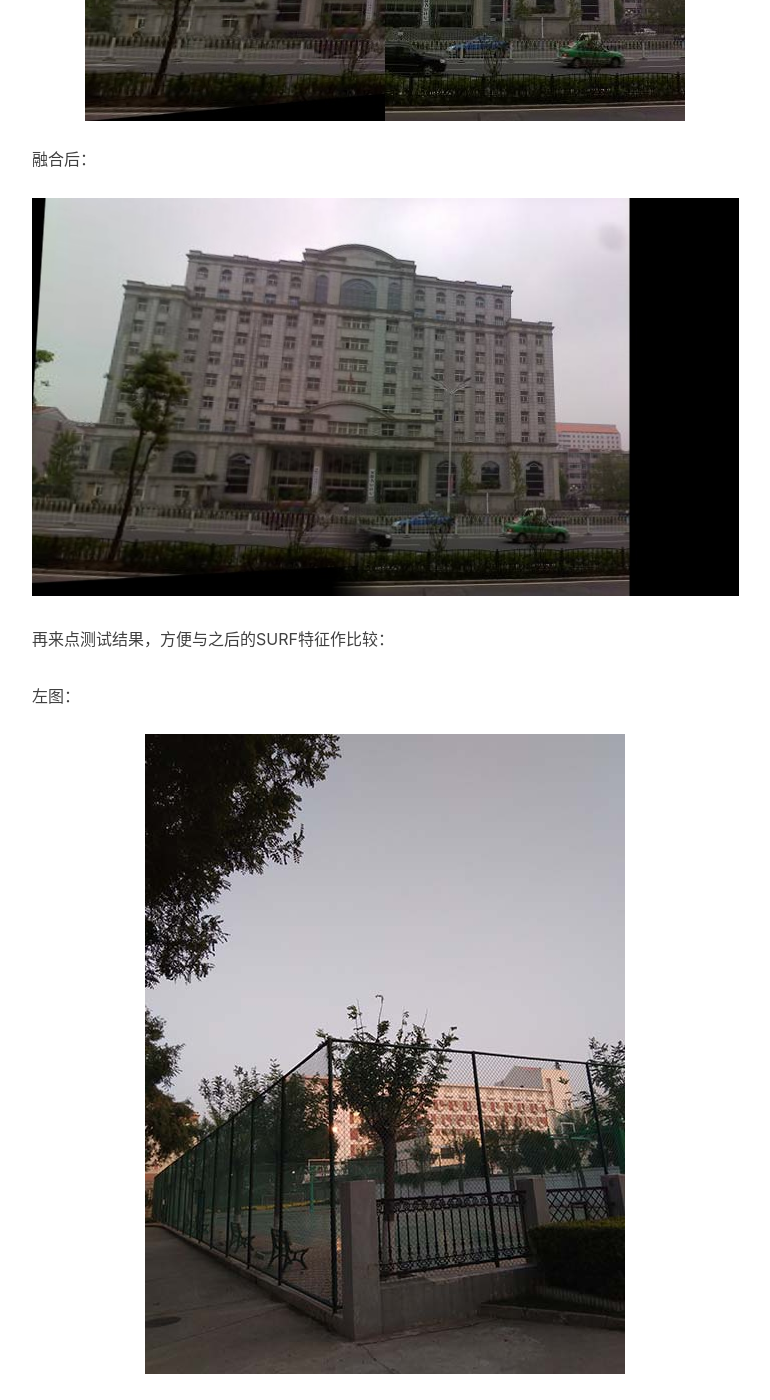
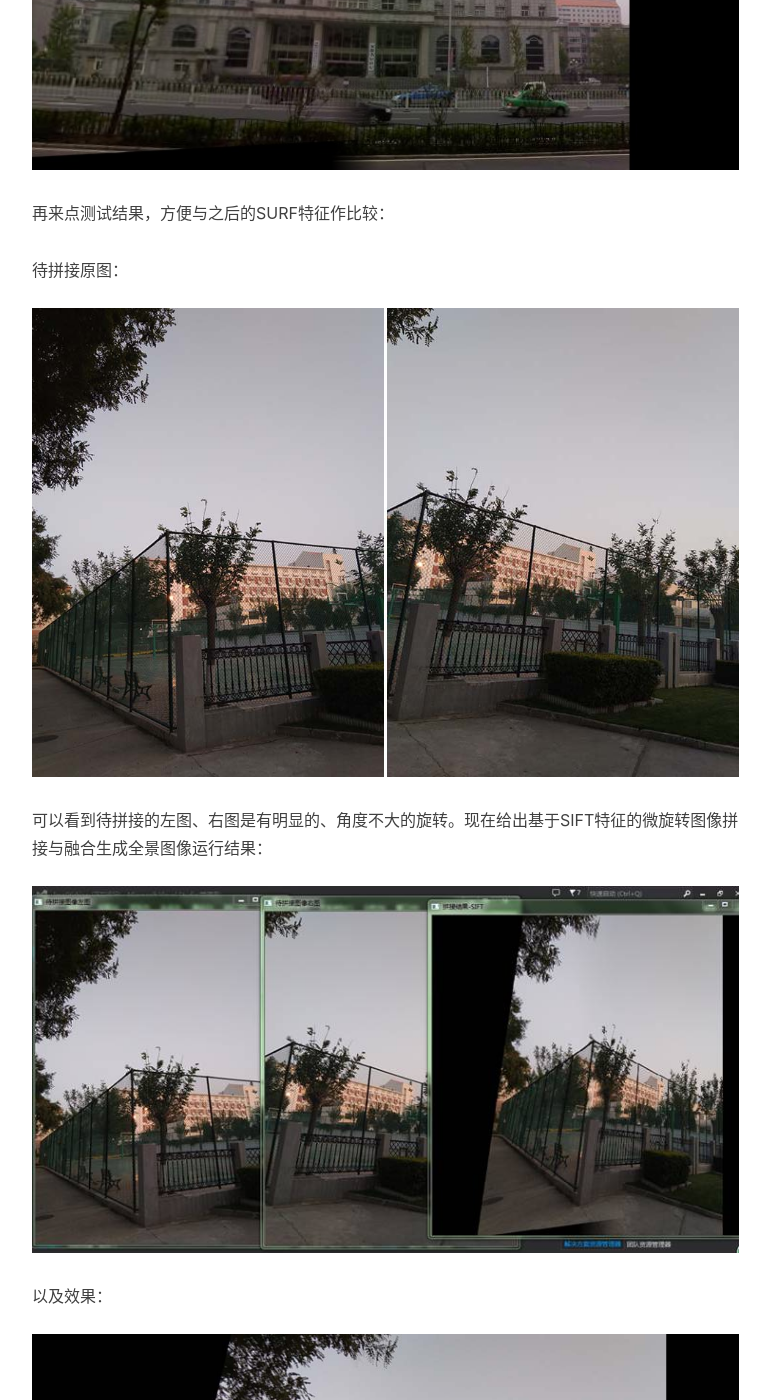
Before and after one commit to primetong/primetong.github.io, a Jekyll site: the page built from _posts/2018-03-26-opencv-sift-surf-stiching.markdown, in a window 1280 px wide and 1400 px high, scrolled down 5719 px. Shown: the whole window, without its empty margins (233-1003 px from the left). Built offline with Jekyll 4.4.1, drawn with Linux system fonts in a browser that asks for light colours; nearby versions of some CDN libraries; comment, search, counter and statistics services are not loaded.

Commit message:
Post opencv-sift-surf-stiching

```diff
--- a/_posts/2018-03-26-opencv-sift-surf-stiching.markdown
+++ b/_posts/2018-03-26-opencv-sift-surf-stiching.markdown
@@ -91,9 +91,10 @@ SIFT特征匹配的例子：
 
 再来点测试结果，方便与之后的SURF特征作比较：
 
-左图：![Origin-2-left](/img/in-post/opencv-sift-surf-stiching/stiching-origin-two-left.jpg)
-右图：![Origin-2-right](/img/in-post/opencv-sift-surf-stiching/stiching-origin-two-right.jpg)
+待拼接原图：![Origin-2](/img/in-post/opencv-sift-surf-stiching/stiching-origin-two.jpg)
+
 可以看到待拼接的左图、右图是有明显的、角度不大的旋转。现在给出基于SIFT特征的微旋转图像拼接与融合生成全景图像运行结果：![Running-2-sift](/img/in-post/opencv-sift-surf-stiching/sift-running-result-two.jpg)
+
 以及效果：![Result-2-sift](/img/in-post/opencv-sift-surf-stiching/sift-stiching-result-two.jpg)
 
 ### 三、基于SURF特征的微旋转图像拼接与融合生成全景图像
```
Also changed, not shown: other parts of _posts/2018-03-26-opencv-sift-surf-stiching.markdown (+1 -1 lines), img/in-post/opencv-sift-surf-stiching/stiching-origin-one-left.jpg (deleted), img/in-post/opencv-sift-surf-stiching/stiching-origin-one-right.jpg (deleted), img/in-post/opencv-sift-surf-stiching/stiching-origin-one.jpg (added), img/in-post/opencv-sift-surf-stiching/stiching-origin-two-left.jpg (deleted), img/in-post/opencv-sift-surf-stiching/stiching-origin-two-right.jpg (deleted), img/in-post/opencv-sift-surf-stiching/stiching-origin-two.jpg (added).
